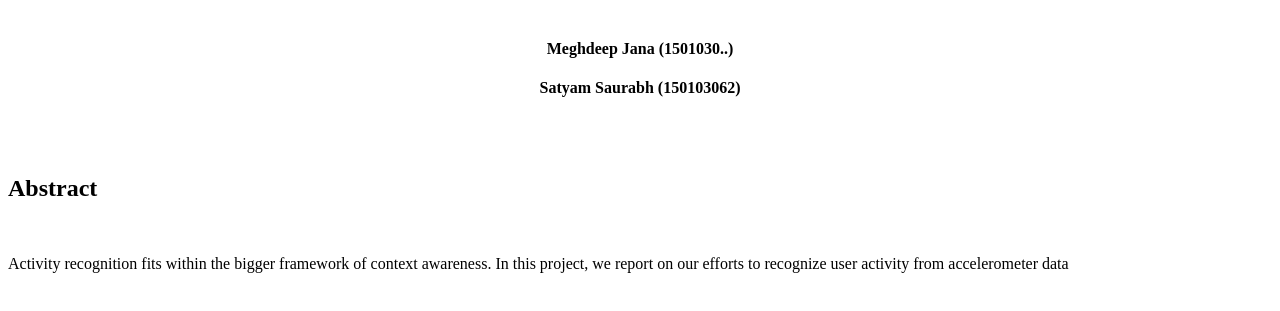
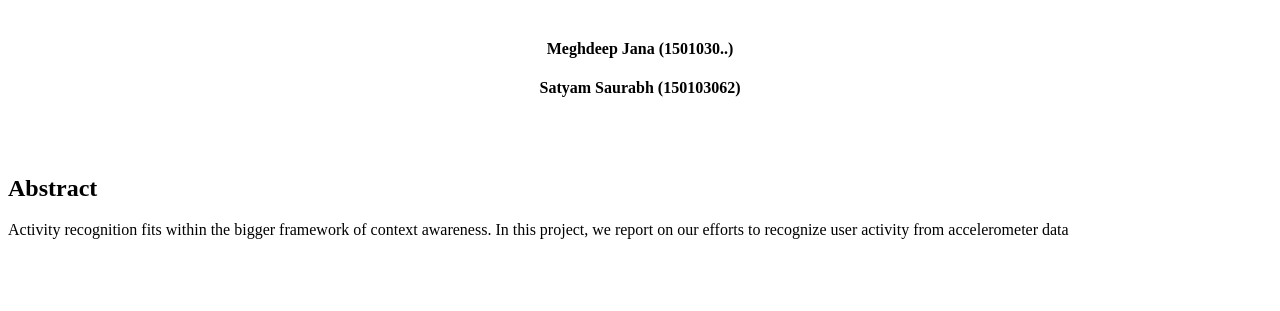
Before and after one commit to satyam2401/satyam2401.github.io, a plain HTML site: page index.html in a window 1280 px wide. Shown: the part 79-390 px from the top of the page. Drawn offline with Linux system fonts and the light colour scheme.

Commit message:
Initial commit

```diff
--- a/index.html
+++ b/index.html
@@ -5,9 +5,9 @@
 <h4 align="center"> Meghdeep Jana (1501030..) </h4>
 <h4 align="center"> Satyam Saurabh (150103062) </h4><br><br>
 
-<h2> Abstract </h2><br>
+<h2> Abstract </h2>
 
-<p> Activity  recognition  fits  within  the  bigger  framework
+<p font-size="60"> Activity  recognition  fits  within  the  bigger  framework
 of context awareness.  In this project,  we report on our
 efforts  to  recognize  user  activity  from  accelerometer
 data </p>
```
